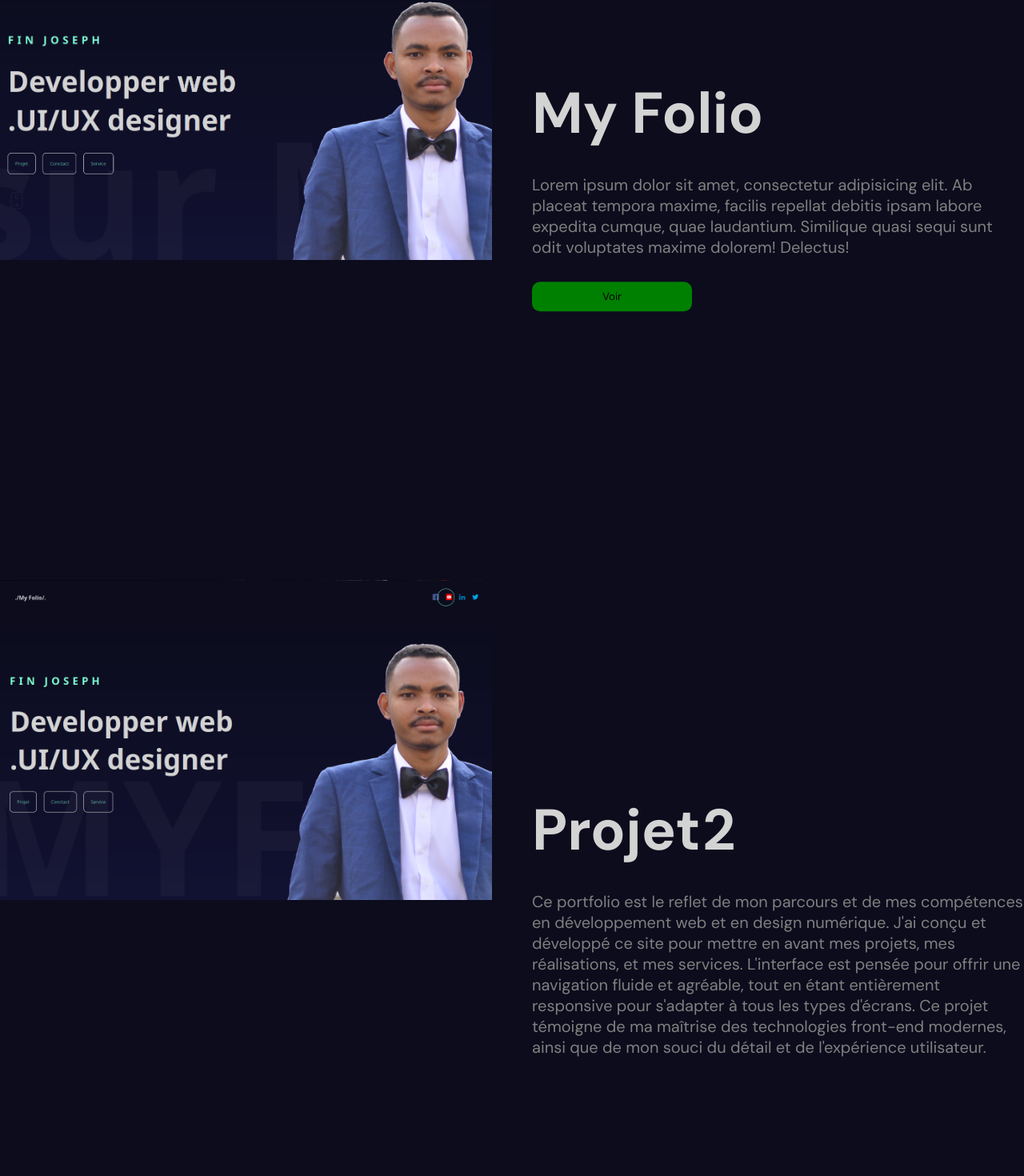
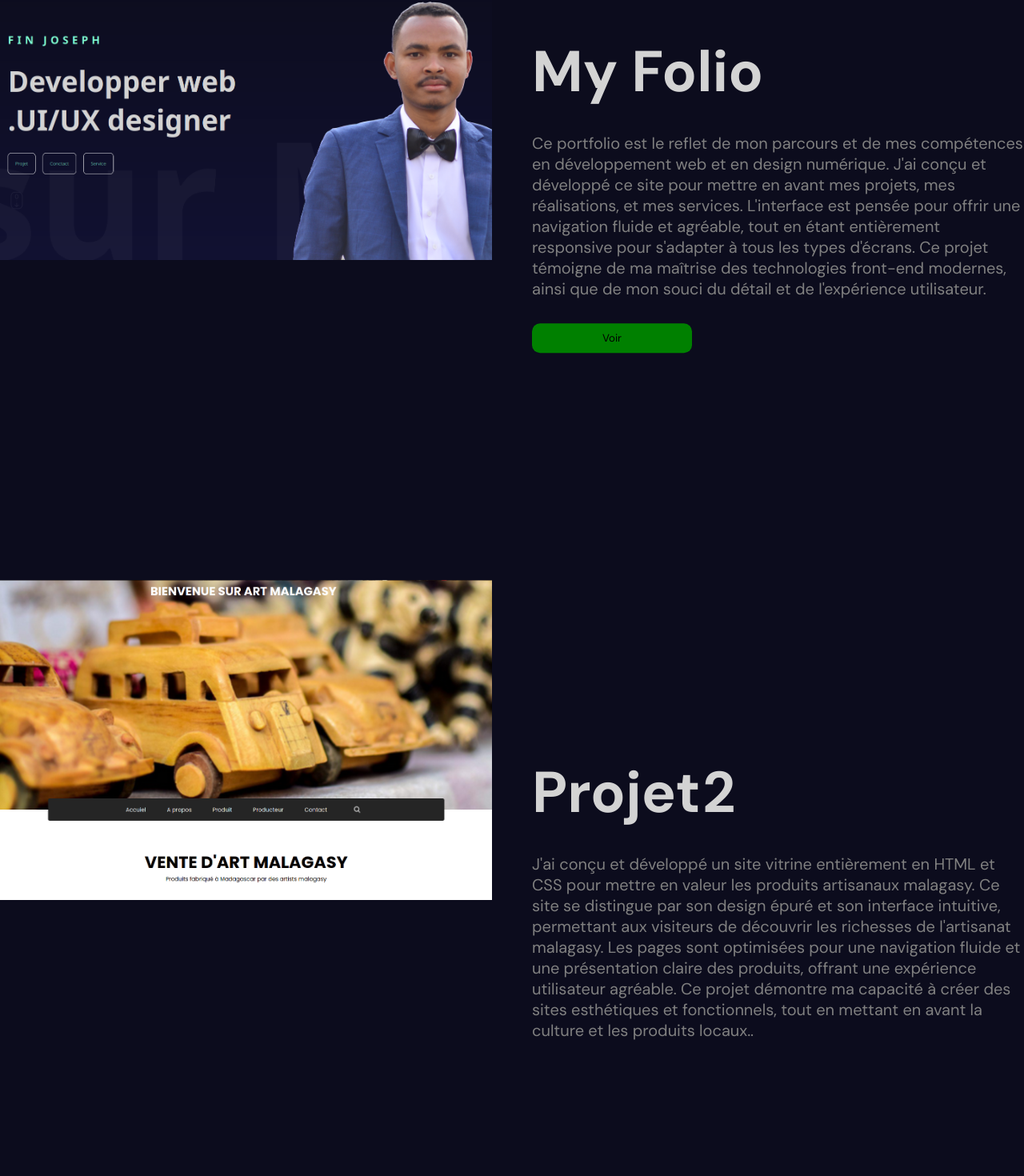
Before and after one commit to FinJoseph/24, a React (Vite) app: page / in a window 1280 px wide. Shown: the part 4428-5898 px from the top of the page at 80% size. Built offline with nearby package versions, Linux system fonts and the light colour scheme.

Commit message:
modifier

```diff
--- a/src/components/portfolio/Portfolio.jsx
+++ b/src/components/portfolio/Portfolio.jsx
@@ -16,15 +16,16 @@ const items = [
         id:1,
         title:"My Folio",
         img:"/24/projet1.png",
-        desc:"Lorem ipsum dolor sit amet, consectetur adipisicing elit. Ab placeat tempora maxime, facilis repellat debitis ipsam labore expedita cumque, quae laudantium. Similique quasi sequi sunt odit voluptates maxime dolorem! Delectus!",
+        desc:"Ce portfolio est le reflet de mon parcours et de mes compétences en développement web et en design numérique. J'ai conçu et développé ce site pour mettre en avant mes projets, mes réalisations, et mes services. L'interface est pensée pour offrir une navigation fluide et agréable, tout en étant entièrement responsive pour s'adapter à tous les types d'écrans. Ce projet témoigne de ma maîtrise des technologies front-end modernes, ainsi que de mon souci du détail et de l'expérience utilisateur.",
         link:"http://localhost:5173/#Accueil"
     },
 
     {
         id:2,
         title:"Projet2",
-        img:"/24/projet.png",
-        desc:"Ce portfolio est le reflet de mon parcours et de mes compétences en développement web et en design numérique. J'ai conçu et développé ce site pour mettre en avant mes projets, mes réalisations, et mes services. L'interface est pensée pour offrir une navigation fluide et agréable, tout en étant entièrement responsive pour s'adapter à tous les types d'écrans. Ce projet témoigne de ma maîtrise des technologies front-end modernes, ainsi que de mon souci du détail et de l'expérience utilisateur.",
+        img:"/24/art.png",
+        desc:"J'ai conçu et développé un site vitrine entièrement en HTML et CSS pour mettre en valeur les produits artisanaux malagasy. Ce site se distingue par son design épuré et son interface intuitive, permettant aux visiteurs de découvrir les richesses de l'artisanat malagasy. Les pages sont optimisées pour une navigation fluide et une présentation claire des produits, offrant une expérience utilisateur agréable. Ce projet démontre ma capacité à créer des sites esthétiques et fonctionnels, tout en mettant en avant la culture et les produits locaux..",
+        link:"https://finjoseph.github.io/art-malagasy/"
     },
 
     {
```
